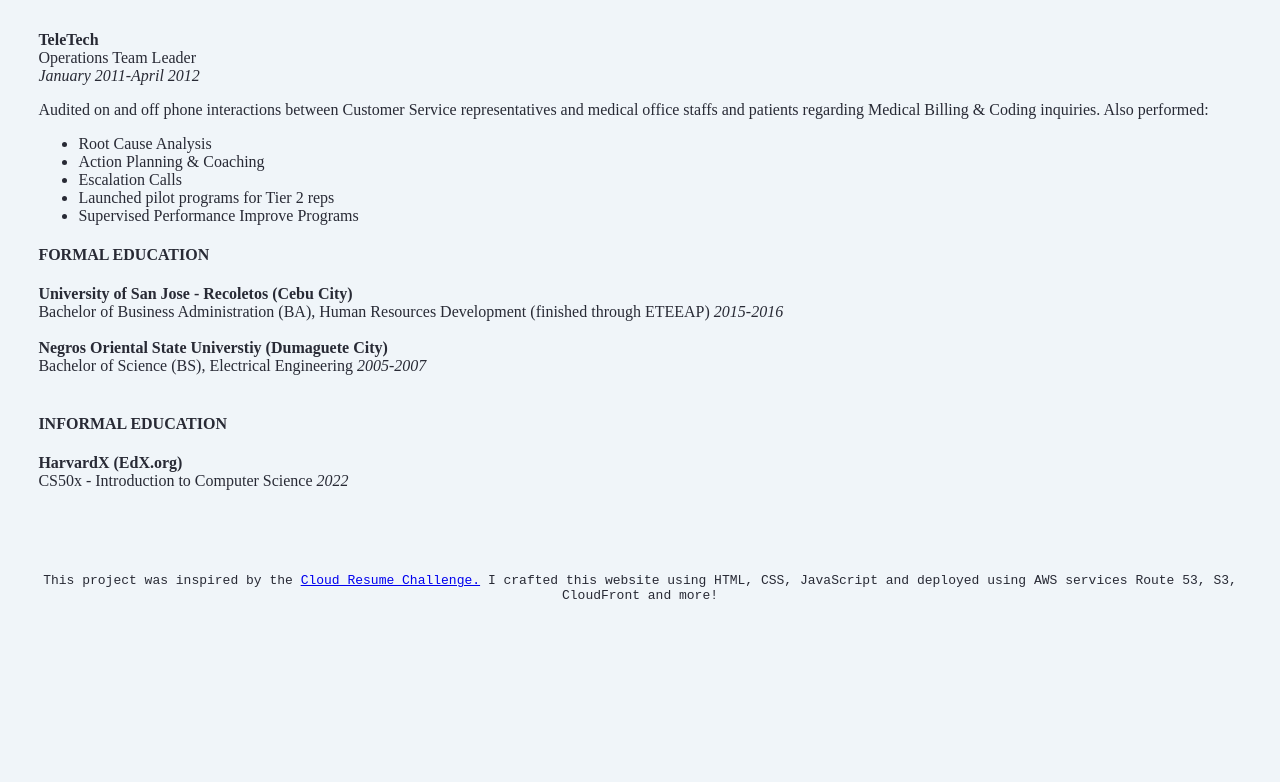
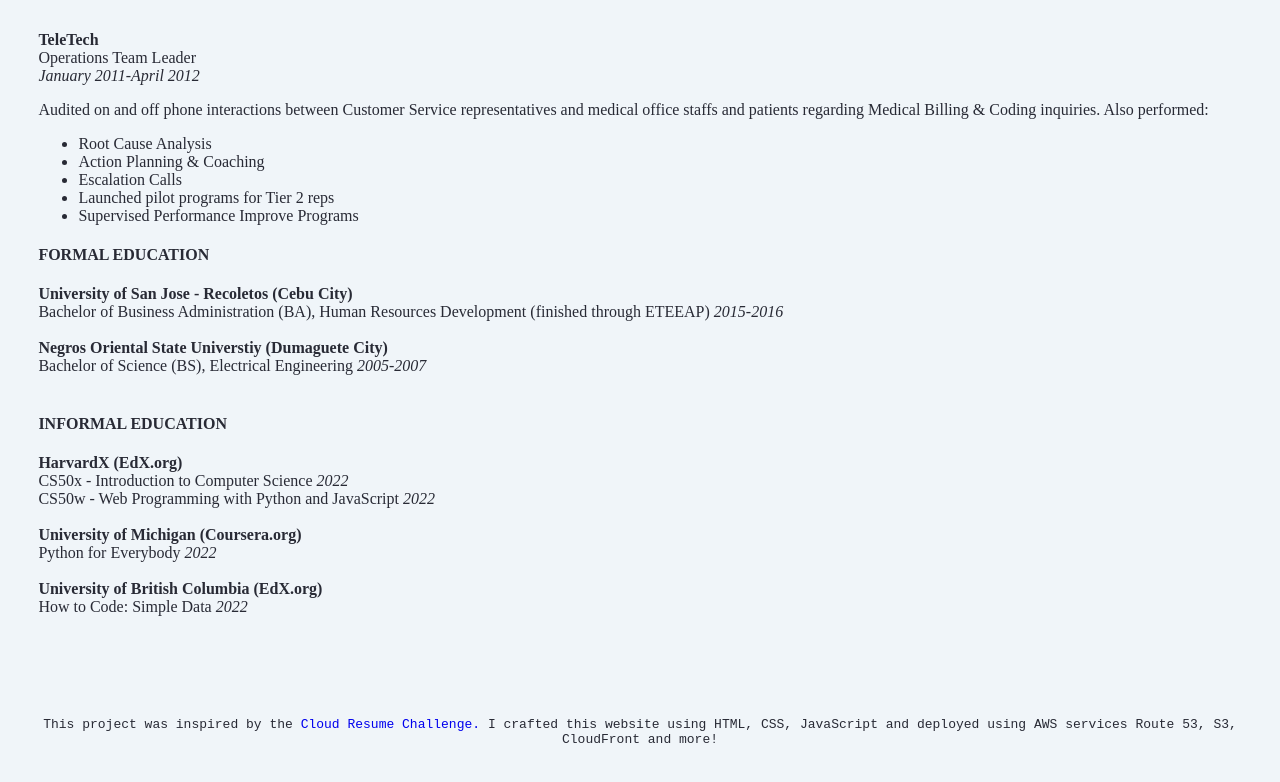
Before and after one commit to Ntt37Vp/Cloud-Resume-Challenge, a plain HTML site: page index.html in a window 1280 px wide. Shown: the part 1622-2404 px from the top of the page. Before the commit the page ends 2263 px from the top, so only its background shows below. Drawn offline with Linux system fonts and the light colour scheme.

Commit message:
minor changes

```diff
--- a/index.html
+++ b/index.html
@@ -139,10 +139,26 @@
 		<h4>INFORMAL EDUCATION</h4>
 		<div>
 			<strong>HarvardX (EdX.org)</strong><br>
-			CS50x - Introduction to Computer Science <em>2022</em>
-		</div>
+			CS50x - Introduction to Computer Science <em>2022</em><br>
+			CS50w - Web Programming with Python and JavaScript <em>2022</em>
+		</div><br>
+		<div>
+			<strong>University of Michigan (Coursera.org)</strong><br>
+			Python for Everybody <em>2022</em><br>
+		</div><br>
+		<div>
+			<strong>University of British Columbia (EdX.org)</strong><br>
+			How to Code: Simple Data <em>2022</em><br>
+		</div><br>
+		<!-- <div>
+			<strong>University of British Columbia (EdX.org)</strong><br>
+			How to Code: Complex Data <em>2022</em><br>
+		</div><br> -->
+		<!-- <div>
+			<strong>Massachusetts Institute of Technology (csail.mit.edu)</strong><br>
+			The Missing Semester of Your CS Education <em>2022</em><br>
+		</div><br> -->
 	</div>
-
 	</div><br>
 	<footer>
 		This project was inspired by the <a href="https://cloudresumechallenge.dev" target="_blank">Cloud Resume Challenge.</a>
--- a/styles.css
+++ b/styles.css
@@ -28,9 +28,11 @@
     font-family: 'Courier New', Courier, monospace;
     font-size: small;
     text-align: center;
-<<<<<<< HEAD
 
 }
-=======
+a{
+    text-decoration: none;
 }
->>>>>>> 102a839fb82d91995d9be7c7f4a1819a88e35e1d
+a:hover {
+    text-decoration: underline;
+}
```
